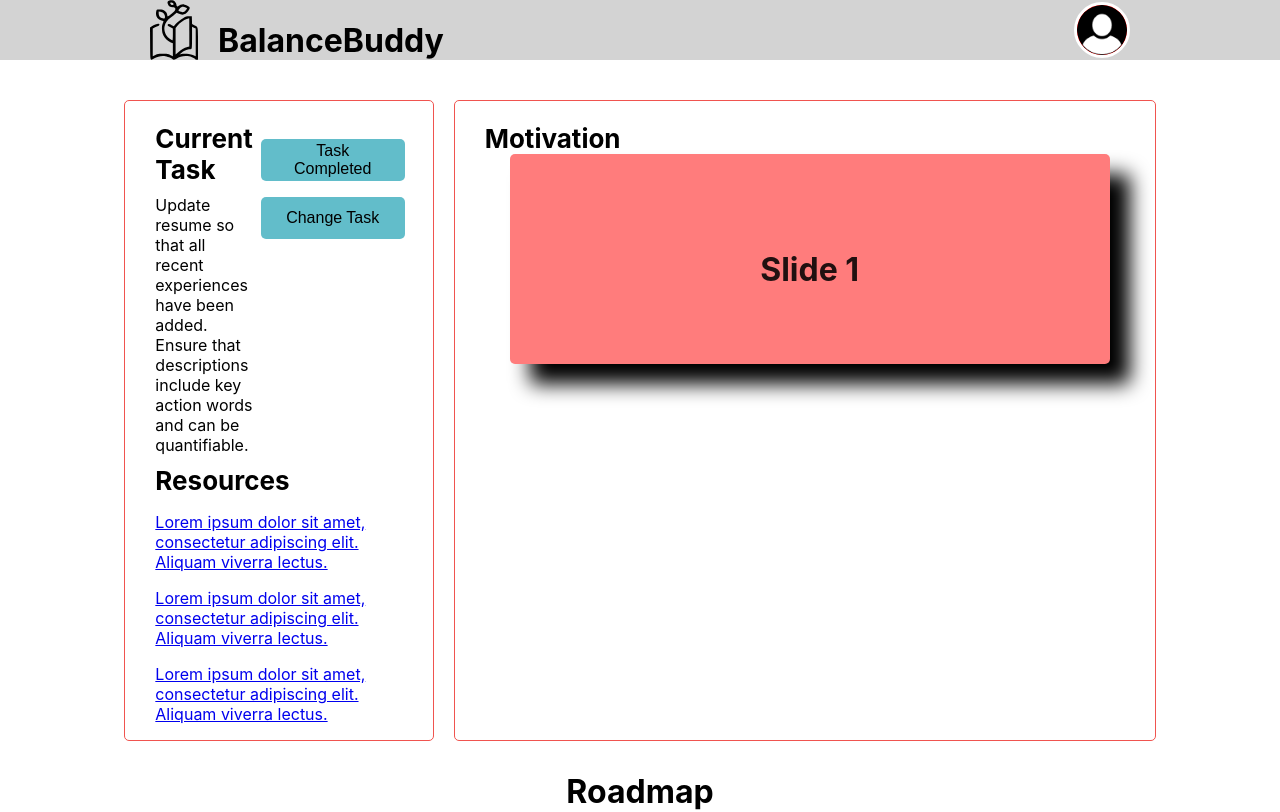
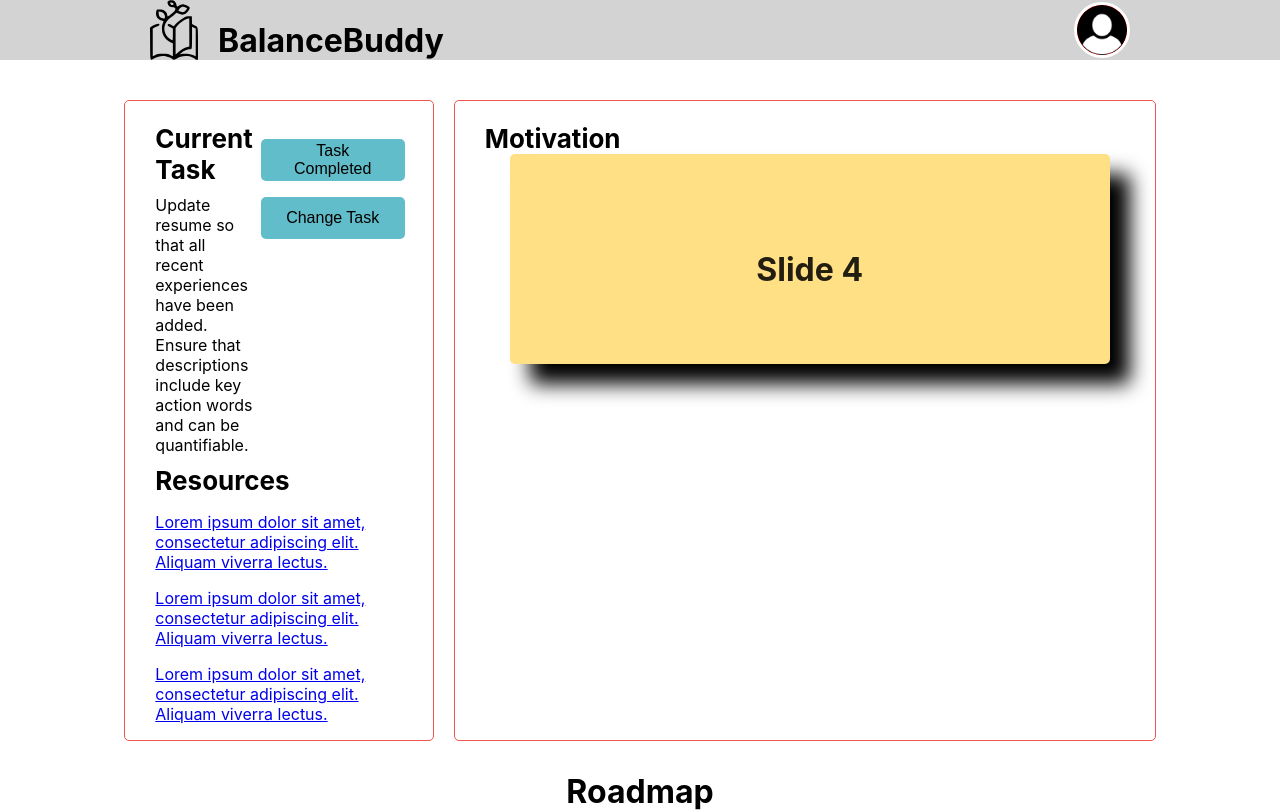
Before and after one commit to BalanceBuddy/balancebuddy, a React (Create React App) app in the folder frontend/: page / in a window 1280 px wide. Shown: the top 812 px of the page. Built offline with nearby package versions, Linux system fonts and the light colour scheme.

Commit message:
updated motivation board

```diff
--- a/frontend/src/Pages/DashBoard.js
+++ b/frontend/src/Pages/DashBoard.js
@@ -3,10 +3,9 @@ import styled from "styled-components";
 
 import DefaultContainer from "../Components/DefaultContainer";
 
-import CarouselSlide from "../Components/CarouselSlide"
+import CarouselSlide from "../Components/CarouselSlide";
 import ProgressBar from "../Components/ProgressBar";
 import Button from "../Components/Button";
-
 
 const Row = styled.div`
   display: flex;
@@ -65,6 +64,18 @@ const Col = styled.div`
   }
 `;
 
+// Slides
+
+export const SLIDE_INFO = [
+  { backgroundColor: "#ff7c7c", title: "Slide 1" },
+  { backgroundColor: "#ffb6b9", title: "Slide 2" },
+  { backgroundColor: "#8deaff", title: "Slide 3" },
+  { backgroundColor: "#ffe084", title: "Slide 4" },
+  { backgroundColor: "#d9d9d9", title: "Slide 5" },
+];
+
+const content = SLIDE_INFO[3];
+
 function DashBoard() {
   return (
     <DefaultContainer>
@@ -117,9 +128,7 @@ function DashBoard() {
         <Col>
           <h2>Motivation</h2>
           <div>
-            <CarouselSlide
-              content={{ backgroundColor: "#ff7c7c", title: "Slide 1" }}
-            />
+            <CarouselSlide content={content} />
           </div>
         </Col>
       </Row>
```
Also changed, not shown: frontend/src/Components/constants.js (added, +7 -0 lines).
